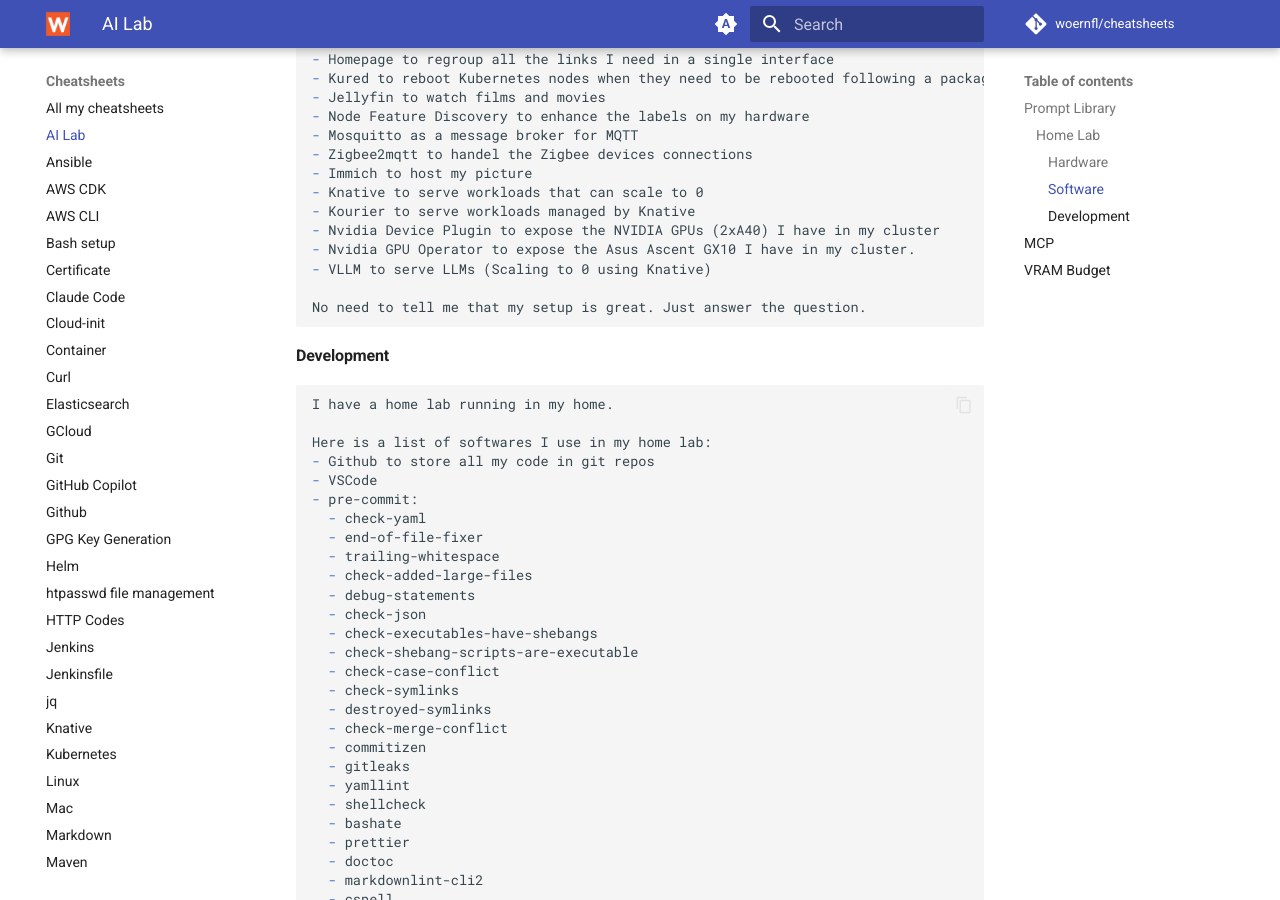
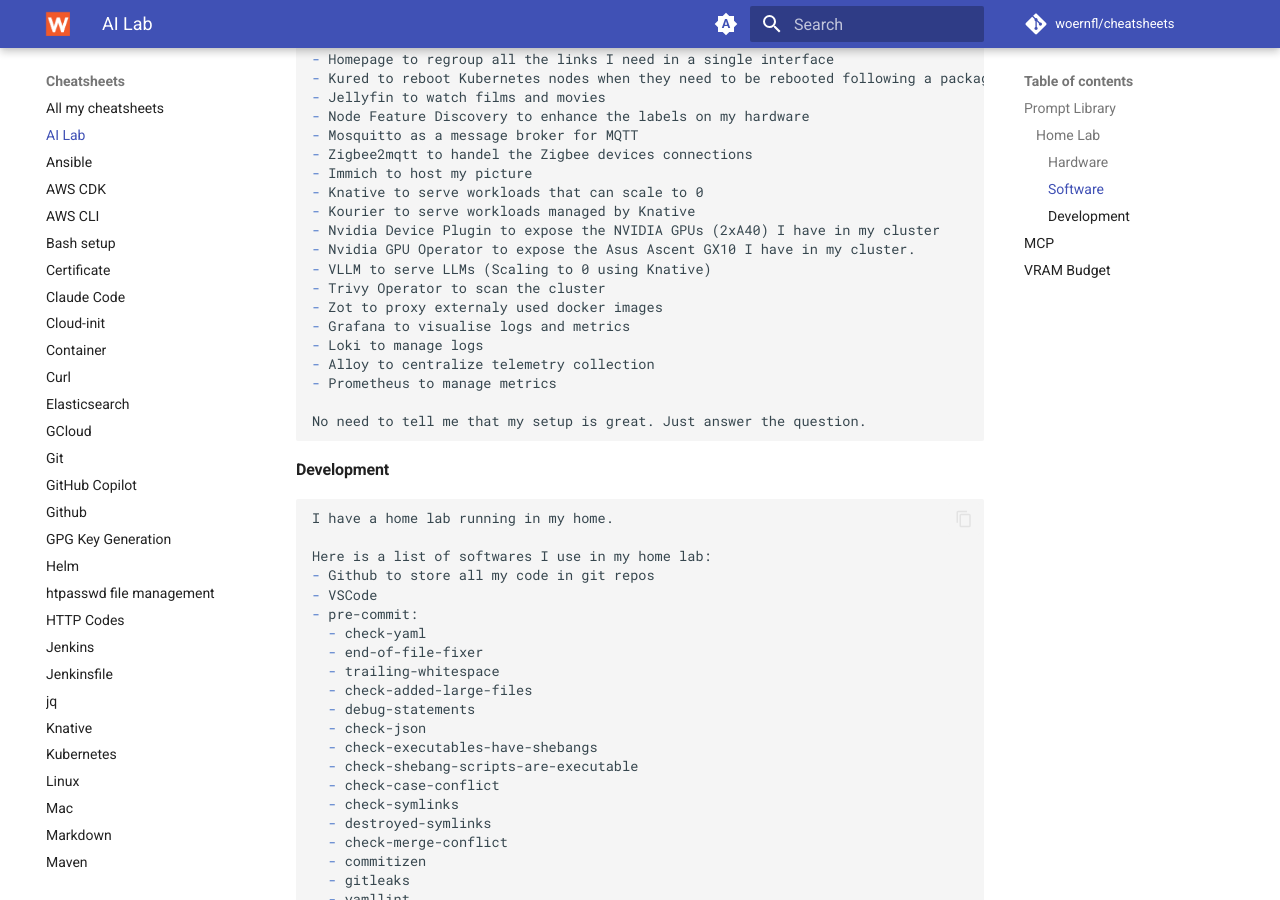
Before and after one commit to woernfl/cheatsheets, an MkDocs documentation site: the page built from docs/ai-lab.md, in a window 1280 px wide and 900 px high, scrolled down 890 px. Built offline with MkDocs 1.6.1 and Material for MkDocs 9.7.7, drawn with Linux system fonts in a browser that asks for light colours; comment, search, counter and statistics services are not loaded.

Commit message:
Update ai-lab.md with new tools for cluster setup (#333)
Added additional tools for cluster management and monitoring.

````diff
--- a/docs/ai-lab.md
+++ b/docs/ai-lab.md
@@ -52,6 +52,12 @@
 - Nvidia Device Plugin to expose the NVIDIA GPUs (2xA40) I have in my cluster
 - Nvidia GPU Operator to expose the Asus Ascent GX10 I have in my cluster.
 - VLLM to serve LLMs (Scaling to 0 using Knative)
+- Trivy Operator to scan the cluster
+- Zot to proxy externaly used docker images
+- Grafana to visualise logs and metrics
+- Loki to manage logs
+- Alloy to centralize telemetry collection
+- Prometheus to manage metrics
 
 No need to tell me that my setup is great. Just answer the question.
 ```
````
